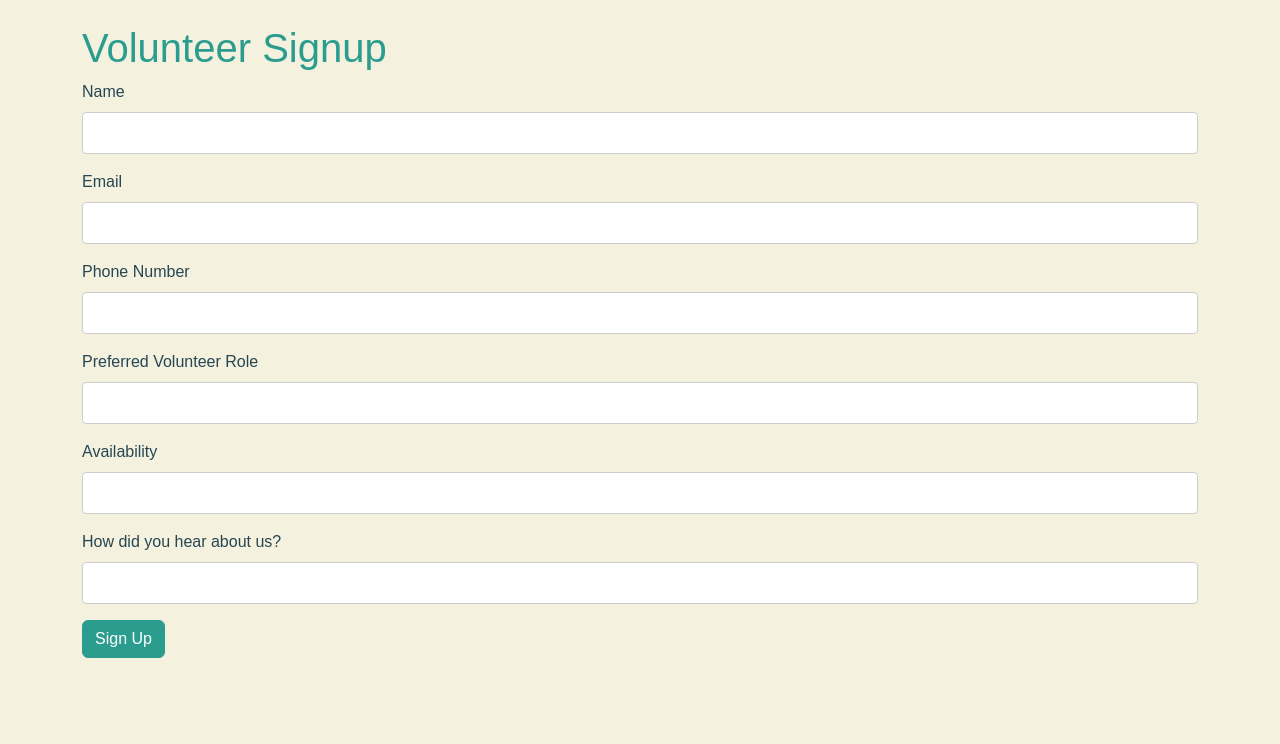
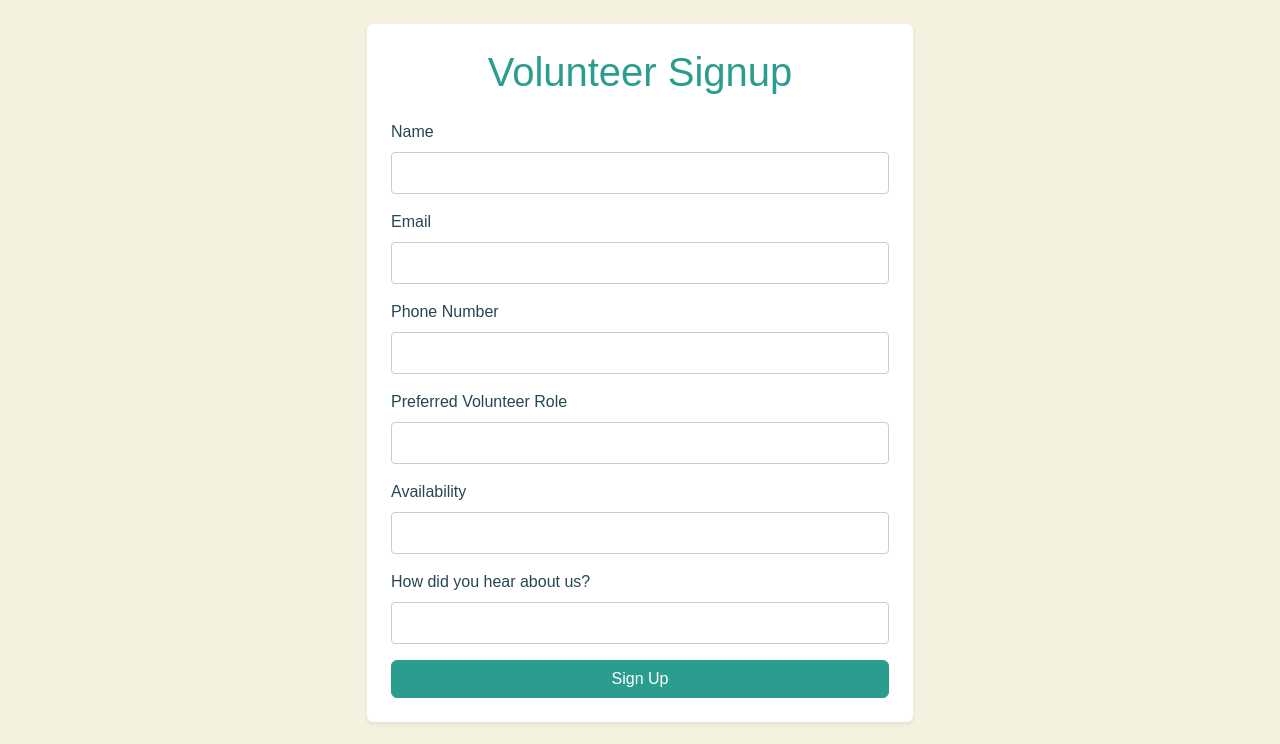
Before and after one commit to jinygoh/volunteerManagementApp_builtWithDjangoAndHubspotCRM, a Django app: page / in a window 1280 px wide. Shown: the part 56-800 px from the top of the page. Run offline with Django 5.2, Linux system fonts and the light colour scheme.

Commit message:
feat: Center and style the volunteer signup form
The volunteer signup form was previously stretching to the full width of the container, which looked awkward on wider screens.

This commit centers the form and constrains its width using Bootstrap's grid system. It also adds a container with a background color, padding, and a subtle shadow to give it a more modern and visually appealing look.

```diff
--- a/hopehands/volunteer/static/volunteer/style.css
+++ b/hopehands/volunteer/static/volunteer/style.css
@@ -45,3 +45,7 @@ h1 {
     border: 1px solid #ccc;
     border-radius: 4px;
 }
+
+.form-container {
+    background-color: #ffffff;
+}
--- a/hopehands/volunteer/templates/volunteer/signup.html
+++ b/hopehands/volunteer/templates/volunteer/signup.html
@@ -3,33 +3,41 @@
 {% block title %}Volunteer Signup{% endblock %}
 
 {% block content %}
-    <h1>Volunteer Signup</h1>
+<div class="row justify-content-center">
+    <div class="col-md-8 col-lg-6">
+        <div class="form-container p-4 rounded shadow-sm">
+            <h1 class="text-center mb-4">Volunteer Signup</h1>
             <form method="post">
                 {% csrf_token %}
-        <div class="form-group">
+                <div class="form-group mb-3">
                     <label for="{{ form.name.id_for_label }}">Name</label>
                     {{ form.name }}
                 </div>
-        <div class="form-group">
+                <div class="form-group mb-3">
                     <label for="{{ form.email.id_for_label }}">Email</label>
                     {{ form.email }}
                 </div>
-        <div class="form-group">
+                <div class="form-group mb-3">
                     <label for="{{ form.phone_number.id_for_label }}">Phone Number</label>
                     {{ form.phone_number }}
                 </div>
-        <div class="form-group">
+                <div class="form-group mb-3">
                     <label for="{{ form.preferred_volunteer_role.id_for_label }}">Preferred Volunteer Role</label>
                     {{ form.preferred_volunteer_role }}
                 </div>
-        <div class="form-group">
+                <div class="form-group mb-3">
                     <label for="{{ form.availability.id_for_label }}">Availability</label>
                     {{ form.availability }}
                 </div>
-        <div class="form-group">
+                <div class="form-group mb-3">
                     <label for="{{ form.how_did_you_hear_about_us.id_for_label }}">How did you hear about us?</label>
                     {{ form.how_did_you_hear_about_us }}
                 </div>
+                <div class="d-grid">
                     <button type="submit" class="btn btn-primary">Sign Up</button>
+                </div>
             </form>
+        </div>
+    </div>
+</div>
 {% endblock %}
```
Lines whose indentation alone changed are shown as unchanged.
